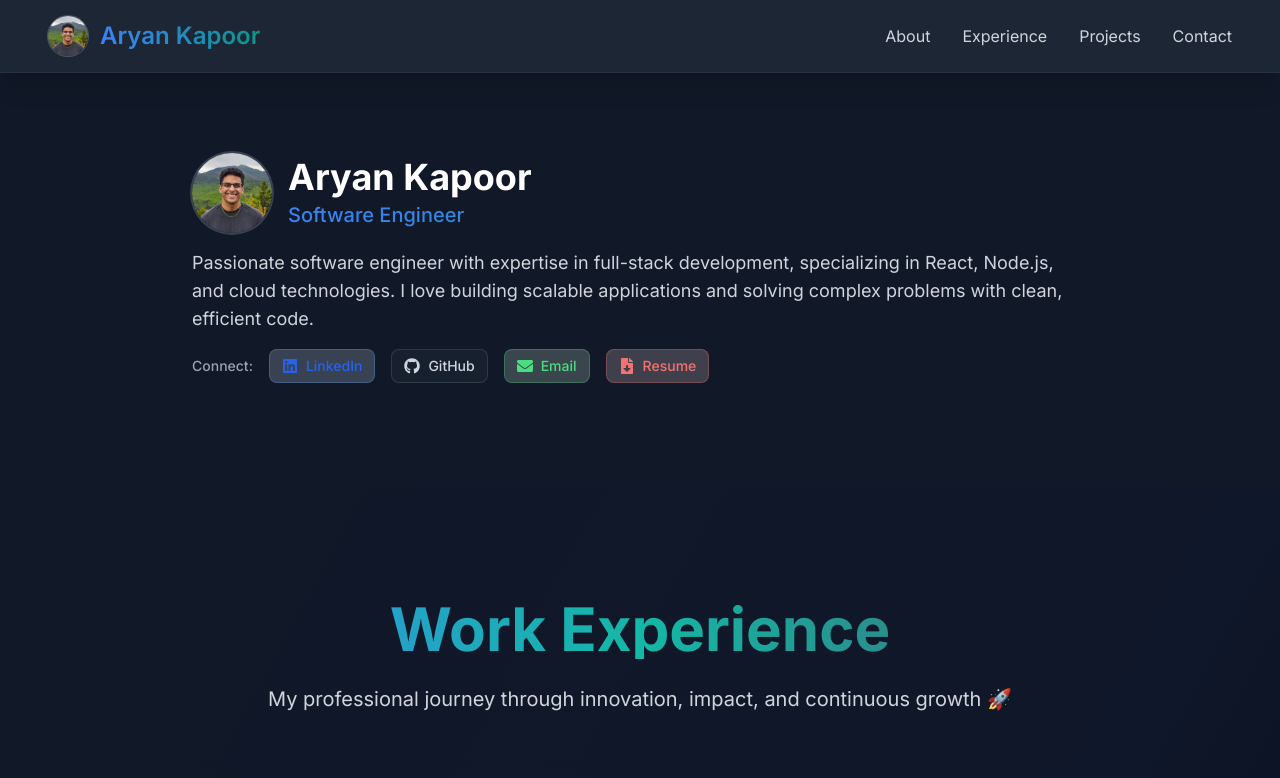
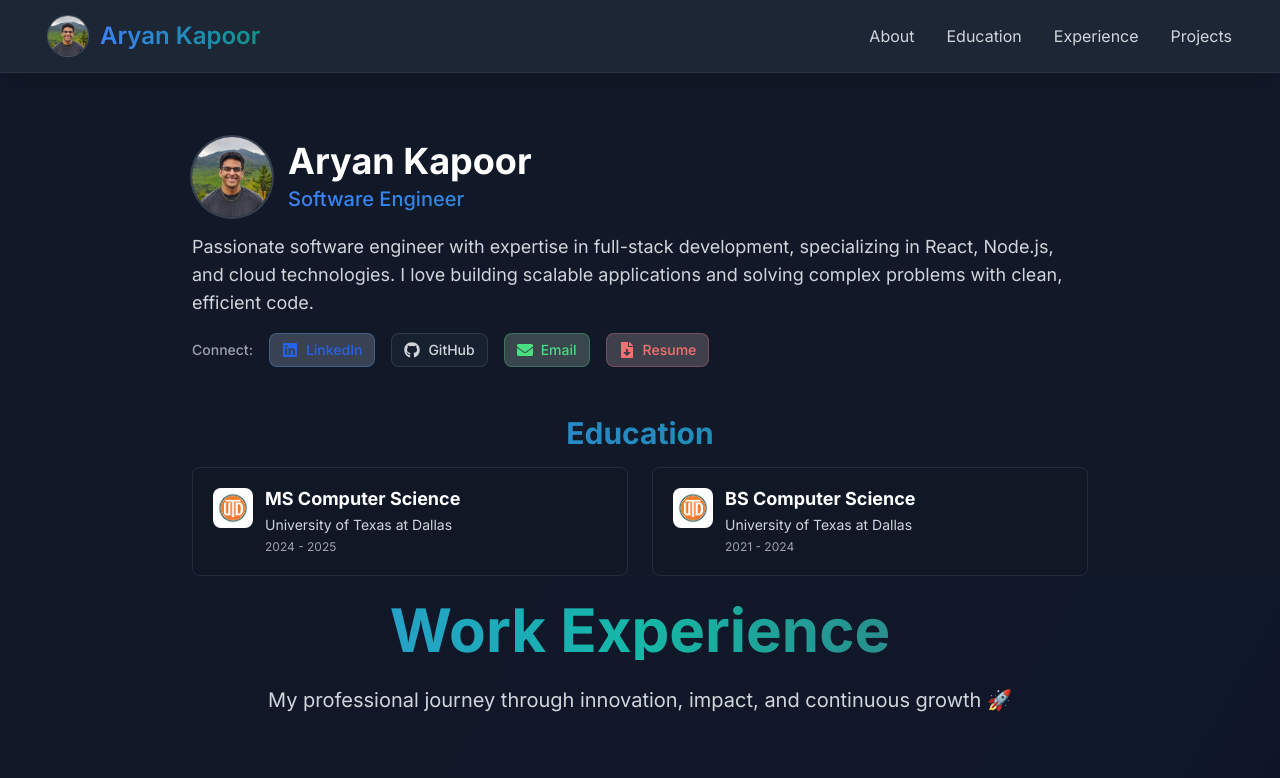
Before and after one commit to aryankapoorr/Personal-Website, a React (Vite) app: page / in a window 1280 px wide. Shown: the top 778 px of the page. Built offline with nearby package versions, Linux system fonts and the light colour scheme.

Commit message:
create education section, fix header

```diff
--- a/src/App.jsx
+++ b/src/App.jsx
@@ -1,5 +1,5 @@
 import './App.css';
-import { Hero, Experience, Projects } from './components/sections';
+import { Hero, Experience, Education, Projects } from './components/sections';
 import { personalInfo } from './data/personalInfo';
 import { useResponsiveTransitions } from './hooks';
 import useIntersectionObserver from './hooks/useIntersectionObserver';
@@ -21,7 +21,7 @@ function App() {
   });
 
   return (
-    <div className="App">
+    <div className="App" id="top">
       <div className="min-h-screen bg-gray-900" ref={createResponsiveRef()}>
         {/* Mobile-First Responsive Header */}
         <header className={`bg-gray-800/90 backdrop-blur-sm shadow-xl border-b border-gray-700/50 sticky top-0 z-50 ${getResponsiveClasses('layout')}`}>
@@ -47,10 +47,16 @@ function App() {
               {/* Mobile Navigation - Hidden by default, shown on larger screens */}
               <nav className="nav-desktop space-x-4 sm:space-x-6 lg:space-x-8">
                 <a
-                  href="#about"
+                  href="#top"
                   className={`text-sm sm:text-base text-gray-300 hover:text-cyan-400 transition-colors duration-300 hover:drop-shadow-[0_0_8px_rgba(6,182,212,0.5)] ${getResponsiveClasses('typography')}`}
                 >
                   About
+                </a>
+                <a
+                  href="#education"
+                  className={`text-sm sm:text-base text-gray-300 hover:text-teal-400 transition-colors duration-300 hover:drop-shadow-[0_0_8px_rgba(20,184,166,0.5)] ${getResponsiveClasses('typography')}`}
+                >
+                  Education
                 </a>
                 <a
                   href="#experience"
@@ -63,12 +69,6 @@ function App() {
                   className={`text-sm sm:text-base text-gray-300 hover:text-pink-400 transition-colors duration-300 hover:drop-shadow-[0_0_8px_rgba(244,114,182,0.5)] ${getResponsiveClasses('typography')}`}
                 >
                   Projects
-                </a>
-                <a
-                  href="#contact"
-                  className={`text-sm sm:text-base text-gray-300 hover:text-cyan-400 transition-colors duration-300 hover:drop-shadow-[0_0_8px_rgba(6,182,212,0.5)] ${getResponsiveClasses('typography')}`}
-                >
-                  Contact
                 </a>
               </nav>
 
@@ -89,6 +89,9 @@ function App() {
         <main className={`relative ${getResponsiveClasses('layout')}`}>
           {/* Hero Section */}
           <Hero onCTAClick={(cta) => console.log('CTA clicked:', cta)} />
+
+          {/* Education Section */}
+          <Education />
 
           {/* Experience Section */}
           <Experience />
--- /dev/null
+++ b/src/components/sections/Education.jsx
@@ -0,0 +1,106 @@
+import React from 'react';
+import { motion } from 'framer-motion';
+import { education } from '../../data/education';
+import { useResponsiveTransitions } from '../../hooks';
+import useIntersectionObserver from '../../hooks/useIntersectionObserver';
+import { FaGraduationCap } from 'react-icons/fa';
+import utdLogo from '../../assets/utd.png';
+
+/**
+ * Compact Education Section Component
+ * Brief display of educational background
+ */
+const Education = () => {
+  const [sectionRef, isVisible] = useIntersectionObserver({
+    threshold: 0.1,
+    triggerOnce: true,
+    rootMargin: '-5%'
+  });
+
+  const { getResponsiveClasses } = useResponsiveTransitions({
+    enableTransitions: true,
+    transitionDuration: 300
+  });
+
+  const containerVariants = {
+    hidden: { opacity: 0 },
+    visible: {
+      opacity: 1,
+      transition: {
+        duration: 0.6,
+        staggerChildren: 0.1
+      }
+    }
+  };
+
+  const itemVariants = {
+    hidden: { opacity: 0, y: 20 },
+    visible: {
+      opacity: 1,
+      y: 0,
+      transition: { duration: 0.5 }
+    }
+  };
+
+  return (
+    <section
+      id="education"
+      className={`py-0 bg-gray-850 ${getResponsiveClasses('layout')}`}
+      ref={sectionRef}
+    >
+      <div className="container">
+        <motion.div
+          className="max-w-4xl mx-auto"
+          variants={containerVariants}
+          initial="hidden"
+          animate={isVisible ? "visible" : "hidden"}
+        >
+          {/* Section Header */}
+          <motion.div className="text-center mb-3 sm:mb-4" variants={itemVariants}>
+            <h2 className="text-2xl sm:text-3xl font-bold bg-gradient-to-r from-blue-500 to-teal-600 bg-clip-text text-transparent mb-2">
+              Education
+            </h2>
+          </motion.div>
+
+          {/* Education Cards - Horizontal Layout */}
+          <motion.div
+            className="grid grid-cols-1 md:grid-cols-2 gap-4 sm:gap-6"
+            variants={itemVariants}
+          >
+            {education.map((edu) => (
+              <motion.div
+                key={edu.id}
+                className="bg-gray-900/50 rounded-lg p-4 sm:p-5 border border-gray-700/50 hover:border-blue-500/30 transition-all duration-300"
+                whileHover={{ scale: 1.02 }}
+              >
+                <div className="flex items-start gap-3">
+                  {/* Logo */}
+                  <div className="w-10 h-10 bg-white rounded-lg flex items-center justify-center p-1 flex-shrink-0">
+                    <img
+                      src={utdLogo}
+                      alt="UT Dallas"
+                      className="w-full h-full object-contain"
+                    />
+                  </div>
+
+                  {/* Content */}
+                  <div className="flex-1 min-w-0">
+                    <h3 className="text-lg font-bold text-white mb-1 leading-tight">
+                      {edu.degree.replace('Master of Science in ', 'MS ').replace('Bachelor of Science in ', 'BS ')}
+                    </h3>
+                    <p className="text-sm text-gray-300 mb-1">{edu.institution}</p>
+                    <div className="flex items-center gap-3 text-xs text-gray-400">
+                      <span>{edu.period}</span>
+                    </div>
+                  </div>
+                </div>
+              </motion.div>
+            ))}
+          </motion.div>
+        </motion.div>
+      </div>
+    </section>
+  );
+};
+
+export default Education;
--- a/src/components/sections/Experience.jsx
+++ b/src/components/sections/Experience.jsx
@@ -37,7 +37,7 @@ const Experience = ({ experienceData = experiences }) => {
   return (
     <section
       id="experience"
-      className="section-padding bg-gradient-to-br from-gray-900 via-slate-900 to-black relative"
+      className="pt-4 pb-12 sm:pt-6 sm:pb-16 md:pb-20 lg:pb-24 xl:pb-28 bg-gradient-to-br from-gray-900 via-slate-900 to-black relative"
       aria-label="Work Experience"
       ref={sectionRef}
     >
--- a/src/components/sections/Hero.jsx
+++ b/src/components/sections/Hero.jsx
@@ -135,7 +135,7 @@ const Hero = ({ onCTAClick }) => {
   return (
     <section
       id="hero"
-      className={`py-12 sm:py-16 lg:py-20 bg-gray-900 ${getResponsiveClasses('layout')}`}
+      className={`pt-12 pb-4 sm:pt-16 sm:pb-6 lg:pt-16 lg:pb-6 bg-gray-900 ${getResponsiveClasses('layout')}`}
       style={getResponsiveContainerStyles()}
       aria-label="Hero section"
       ref={sectionRef}
--- a/src/components/sections/index.js
+++ b/src/components/sections/index.js
@@ -2,4 +2,5 @@
 export { default as Hero } from './Hero.jsx';
 export { default as QuickLinks } from './QuickLinks.jsx';
 export { default as Experience } from './Experience.jsx';
+export { default as Education } from './Education.jsx';
 export { default as Projects } from './Projects.jsx';
--- /dev/null
+++ b/src/data/education.js
@@ -0,0 +1,38 @@
+export const education = [
+  {
+    id: "masters",
+    degree: "Master of Science in Computer Science",
+    institution: "University of Texas at Dallas",
+    location: "Richardson, TX",
+    period: "2024 - 2025",
+    gpa: "3.8/4.0",
+    coursework: [
+      "Advanced Algorithms",
+      "Machine Learning",
+      "Software Engineering",
+      "Database Systems"
+    ],
+    achievements: [
+      "Dean's List",
+      "Graduate Research Assistant"
+    ]
+  },
+  {
+    id: "bachelors",
+    degree: "Bachelor of Science in Computer Science",
+    institution: "University of Texas at Dallas",
+    location: "Richardson, TX",
+    period: "2021 - 2024",
+    gpa: "3.7/4.0",
+    coursework: [
+      "Data Structures & Algorithms",
+      "Web Development",
+      "Computer Networks",
+      "Operating Systems"
+    ],
+    achievements: [
+      "Magna Cum Laude",
+      "Computer Science Honor Society"
+    ]
+  }
+];
```
Also changed, not shown: src/assets/utd-logo.svg (added), src/assets/utd.png (added).
